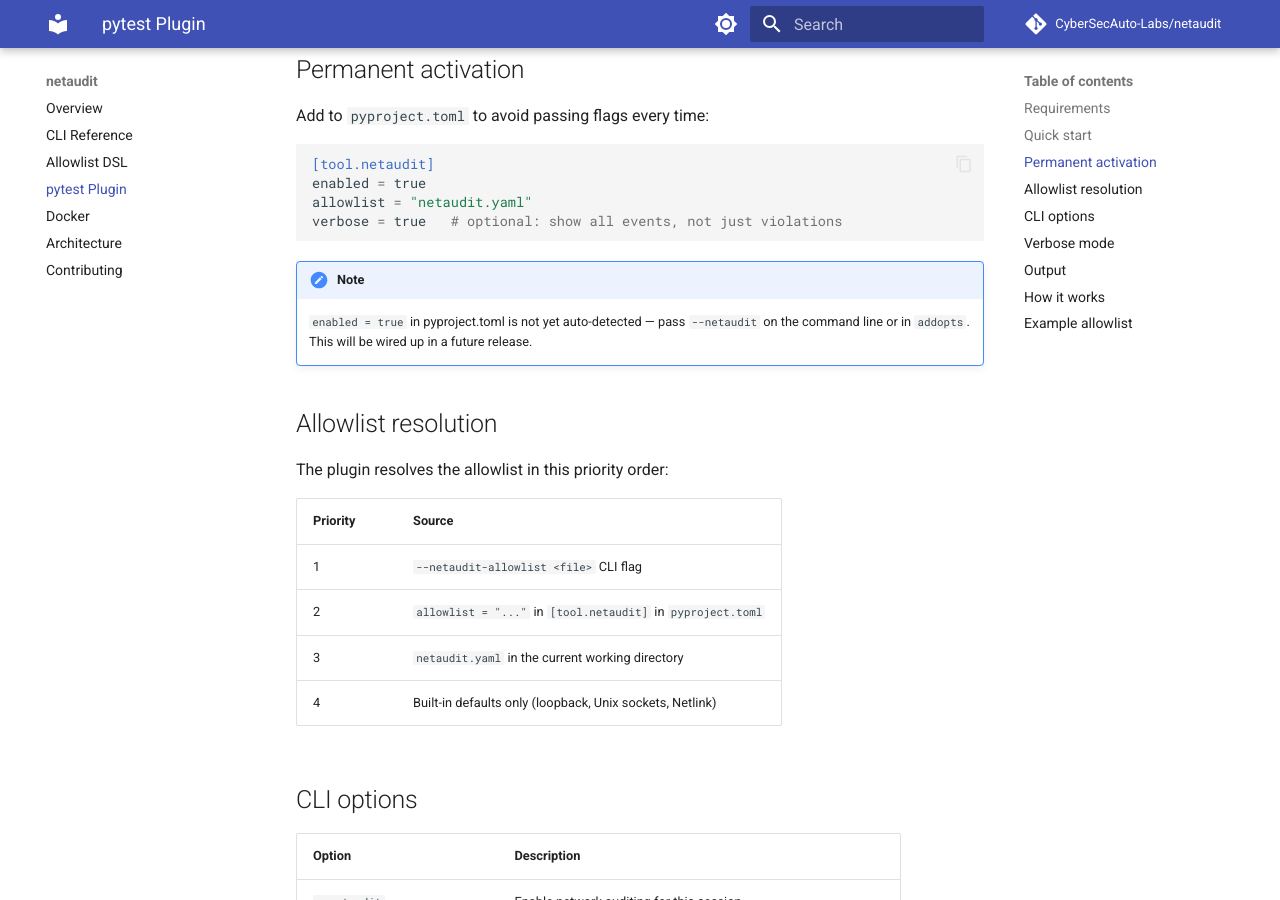
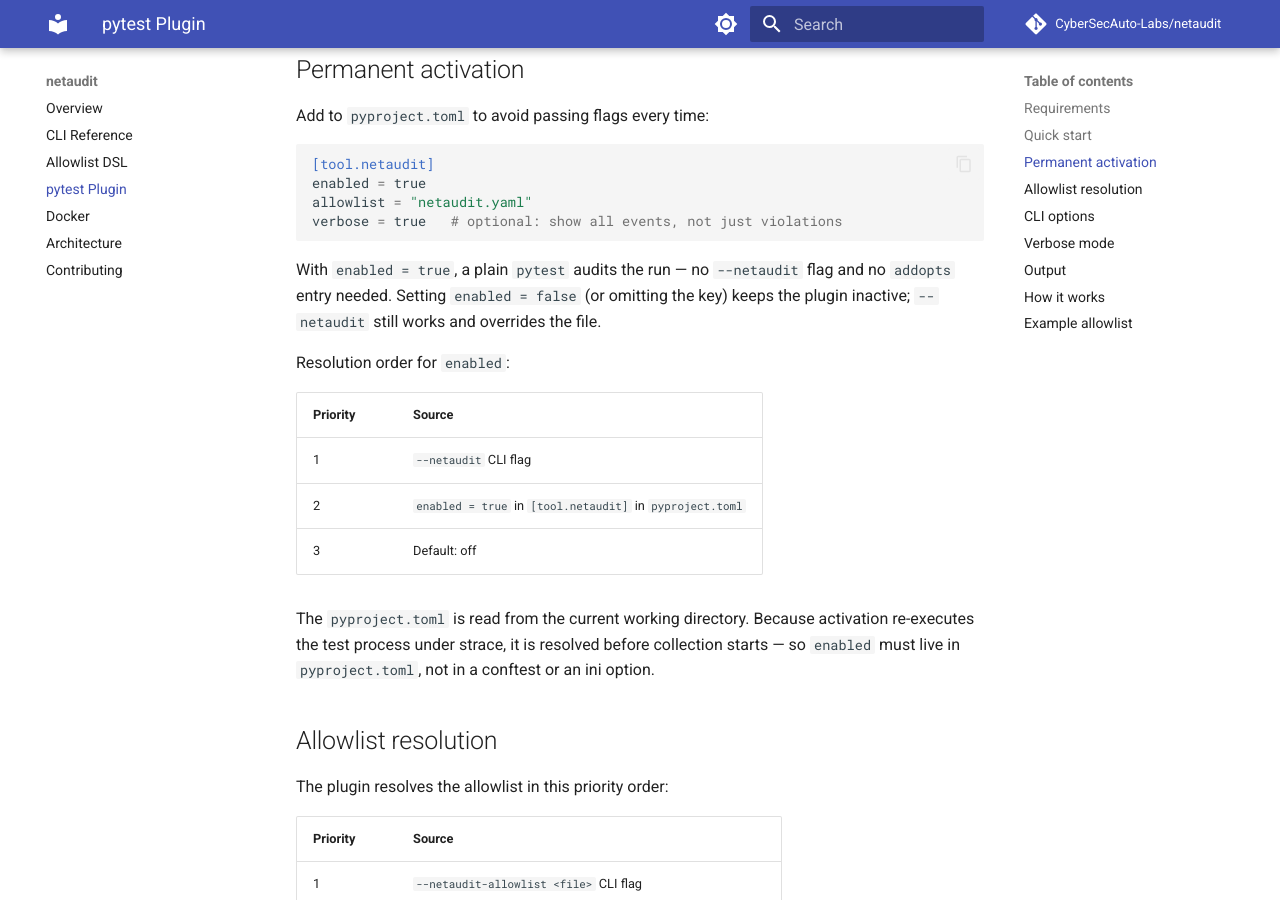
Before and after one commit to CyberSecAuto-Labs/netaudit, an MkDocs documentation site: the page built from docs/pytest-plugin.md, in a window 1280 px wide and 900 px high, scrolled down 545 px. Built offline with MkDocs 1.6.1 and Material for MkDocs 9.7.7, drawn with Linux system fonts in a browser that asks for light colours; comment, search, counter and statistics services are not loaded.

Commit message:
docs: document the enabled key for pytest auto-activation

````diff
--- a/docs/pytest-plugin.md
+++ b/docs/pytest-plugin.md
@@ -25,9 +25,21 @@ allowlist = "netaudit.yaml"
 verbose = true   # optional: show all events, not just violations
 ```
 
-!!! note
-    `enabled = true` in pyproject.toml is not yet auto-detected — pass `--netaudit`
-    on the command line or in `addopts`. This will be wired up in a future release.
+With `enabled = true`, a plain `pytest` audits the run — no `--netaudit` flag and no
+`addopts` entry needed. Setting `enabled = false` (or omitting the key) keeps the
+plugin inactive; `--netaudit` still works and overrides the file.
+
+Resolution order for `enabled`:
+
+| Priority | Source |
+|---|---|
+| 1 | `--netaudit` CLI flag |
+| 2 | `enabled = true` in `[tool.netaudit]` in `pyproject.toml` |
+| 3 | Default: off |
+
+The `pyproject.toml` is read from the current working directory. Because activation
+re-executes the test process under strace, it is resolved before collection starts —
+so `enabled` must live in `pyproject.toml`, not in a conftest or an ini option.
 
 ## Allowlist resolution
 
````
